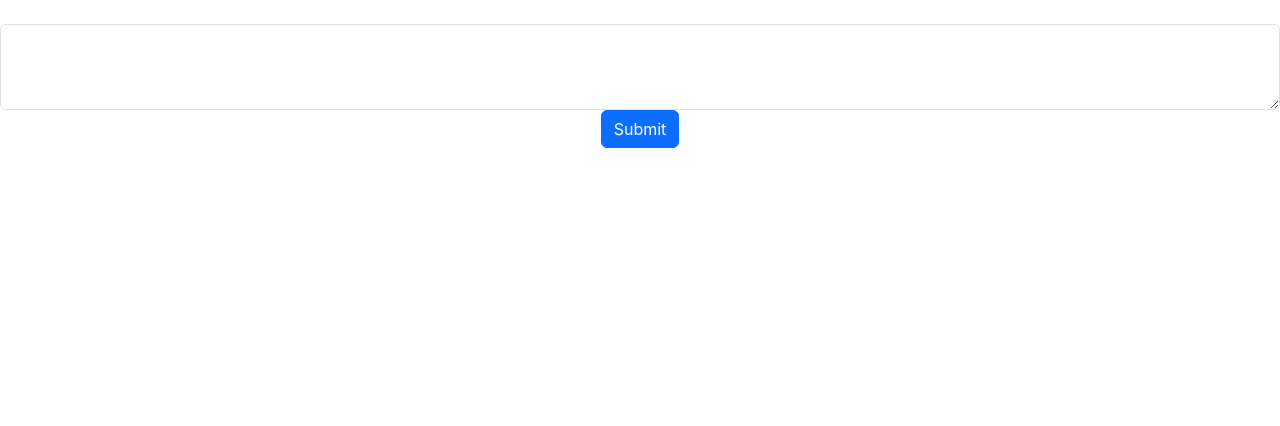
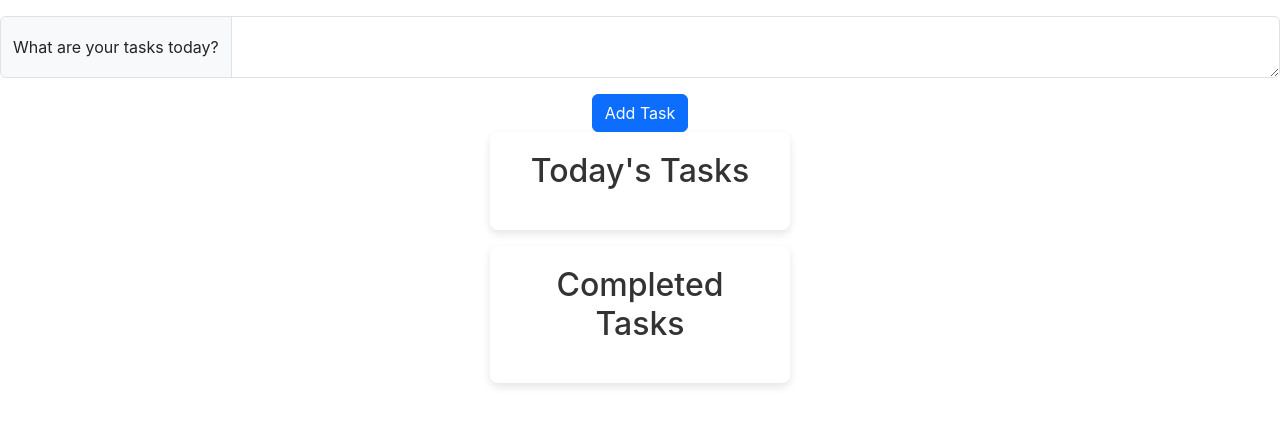
Before and after one commit to ankurvedpathak/todoApp, a React (Create React App) app: page / in a window 1280 px wide. Shown: the top 426 px of the page. Built offline with nearby package versions, Linux system fonts and the light colour scheme.

Commit message:
Added more features
1. Added checkbox in front of each task.
2. On checking checkbox, task will be moved to completed tasks list
3. Fixed an issue where empty task was being added even if submit button was clicked without entering any text
4. Added css to made the application look beautiful

```diff
--- a/public/index.html
+++ b/public/index.html
@@ -16,13 +16,14 @@
     -->
     <link rel="manifest" href="%PUBLIC_URL%/manifest.json" />
     <link href="https://cdn.jsdelivr.net/npm/bootstrap@5.3.3/dist/css/bootstrap.min.css" rel="stylesheet" integrity="sha384-QWTKZyjpPEjISv5WaRU9OFeRpok6YctnYmDr5pNlyT2bRjXh0JMhjY6hW+ALEwIH" crossorigin="anonymous">
-    <script src="https://cdn.jsdelivr.net/npm/bootstrap@5.3.3/dist/js/bootstrap.bundle.min.js" integrity="sha384-YvpcrYf0tY3lHB60NNkmXc5s9fDVZLESaAA55NDzOxhy9GkcIdslK1eN7N6jIeHz" crossorigin="anonymous"></script>
 
     <title>React App</title>
   </head>
   <body>
     <noscript>You need to enable JavaScript to run this app.</noscript>
+
     <div id="root"></div>
+    <script src="https://cdn.jsdelivr.net/npm/bootstrap@5.3.3/dist/js/bootstrap.bundle.min.js" integrity="sha384-YvpcrYf0tY3lHB60NNkmXc5s9fDVZLESaAA55NDzOxhy9GkcIdslK1eN7N6jIeHz" crossorigin="anonymous"></script>
     <!--
       This HTML file is a template.
       If you open it directly in the browser, you will see an empty page.
--- /dev/null
+++ b/src/components/CompletedTasks.js
@@ -0,0 +1,21 @@
+import React from 'react';
+import '../css/CompletedTasks.css';
+
+export default function CompletedTasks(props) {
+    return (
+        <div>
+            <div>
+                <div className="container">
+                    <h2>Completed Tasks</h2>
+                    <ul>
+                        {props.completedTasks.map((item, index) => (
+                            <li key={index}>
+                                {item}
+                            </li>
+                        ))}
+                    </ul>
+                </div>
+            </div>
+        </div>
+    )
+}
--- a/src/components/TaskList.js
+++ b/src/components/TaskList.js
@@ -1,15 +1,35 @@
-import React from 'react'
+import React, { useState } from 'react';
+import '../css/TaskList.css';
+import CompletedTasks from './CompletedTasks';
 
 export default function TaskList(props) {
+
+  const {tasks, removeTask } = props;
+  const [completedTasks, setCompletedTasks] = useState([]);
+  const taskDoneFunction = (event) => {
+    const { id, checked } = event.target;
+    console.log("checkbox selected");
+    if (checked) {
+      setCompletedTasks(prevValues => [...prevValues, props.tasks[id]]);
+      removeTask(id);
+    }
+  }
   return (
     <div>
+      <div className="container">
+        <h2>Today's Tasks</h2>
         <ul>
-            {props.tasks.map((item, index) => (
-                <li key={index}>
-                    {item}
-                </li>
-            ))}
+          {tasks.map((item, index) => (
+            <li key={index} id={index}>
+              <input type="checkbox" key={index} id={index} onChange={taskDoneFunction} />
+              <label htmlFor={index}>{item}</label>
+            </li>
+          ))}
         </ul>
+      </div>
+      <div className="my-3">
+        <CompletedTasks completedTasks={completedTasks} />
+      </div>
     </div>
   )
 }
--- a/src/components/TextBox.js
+++ b/src/components/TextBox.js
@@ -5,24 +5,39 @@ export default function TextBox() {
     const [text, setText] = useState("");
     const [taskList, setTaskList] = useState([]);
     const onSubmit = () => {
-        setTaskList(prevList => [...prevList, text]);
-        setText("");
+        if (text){
+            console.log(text);
+            setTaskList(prevList => [...prevList, text]);
+            setText("");
+        }
+    }
+
+    const addTask = (event) => {
+        setText(event.target.value);
+    }
+
+    const removeTask = (id) => {
+        console.log("removing task");
+        console.log(id);
+        console.log(typeof(id));
+        var numericId = parseInt(id);
+        console.log(typeof(numericId));
+        setTaskList(prevItems => prevItems.filter((value, key) => key !== numericId));
     }
 
     // useEffect(() => {
-    //     console.log(taskList)
-    //     console.log(taskList.length);
-    // }, [taskList]);
+    //     console.log(taskList);
+    // },[taskList]);
 
-    const onValueChangeHandler = (event) => {
-        setText(event.target.value);
-    }
     return (
-        <div className="mb-3">
-            <label htmlFor="exampleFormControlTextarea1" className="form-label"></label>
-            <textarea className="form-control" id="exampleFormControlTextarea1" onChange={onValueChangeHandler} rows="3" value={text}></textarea>
-            <button type="button" className="btn btn-primary" onClick={onSubmit}>Submit</button>
-            <TaskList tasks={taskList} />
-        </div>
+        <>
+            <div className="input-group my-3">
+                <span className="input-group-text">What are your tasks today?</span>
+                <textarea className="form-control" aria-label="With textarea"
+                    onChange={addTask} value={text}></textarea>
+            </div>
+            <button type="button" className="btn btn-primary" onClick={onSubmit}>Add Task</button>
+            <TaskList tasks={taskList} removeTask={removeTask} />
+        </>
     )
 }
--- /dev/null
+++ b/src/css/CompletedTasks.css
@@ -0,0 +1,50 @@
+
+
+.container {
+    background: #ffffff;
+    border-radius: 8px;
+    box-shadow: 0 4px 8px rgba(0, 0, 0, 0.1);
+    padding: 20px;
+    width: 300px;
+  }
+
+  h2 {
+    margin-bottom: 20px;
+    color: #333;
+  }
+
+  ul, ol {
+    padding-left: 20px;
+    margin: 0;
+  }
+
+  li {
+    background: #f9f9f9;
+    border: 1px solid #ddd;
+    border-radius: 4px;
+    margin-bottom: 10px;
+    padding: 10px;
+    transition: background 0.3s, transform 0.3s;
+  }
+
+  li:hover {
+    background: #eaeaea;
+    transform: translateY(-2px);
+  }
+
+  ol {
+    list-style-type: decimal;
+  }
+
+  ul {
+    list-style-type: none;
+  }
+
+  ul li::before {
+    /* content: '•';
+    color: #4d80da; */
+    font-size: 1.2em;
+    margin-right: 10px;
+    position: relative;
+    left: -20px;
+  }
--- /dev/null
+++ b/src/css/TaskList.css
@@ -0,0 +1,31 @@
+.container {
+  background: #fff;
+  border-radius: 8px;
+  box-shadow: 0 4px 8px rgba(0, 0, 0, 0.1);
+  padding: 20px;
+  width: 300px;
+}
+
+ul {
+  list-style: none;
+  padding: 0;
+}
+
+li {
+  display: flex;
+  align-items: center;
+  padding: 10px;
+  border-bottom: 1px solid #ddd;
+}
+
+input[type="checkbox"] {
+  margin-right: 10px;
+}
+
+li:last-child {
+  border-bottom: none;
+}
+
+label {
+  margin: 0;
+}
```
